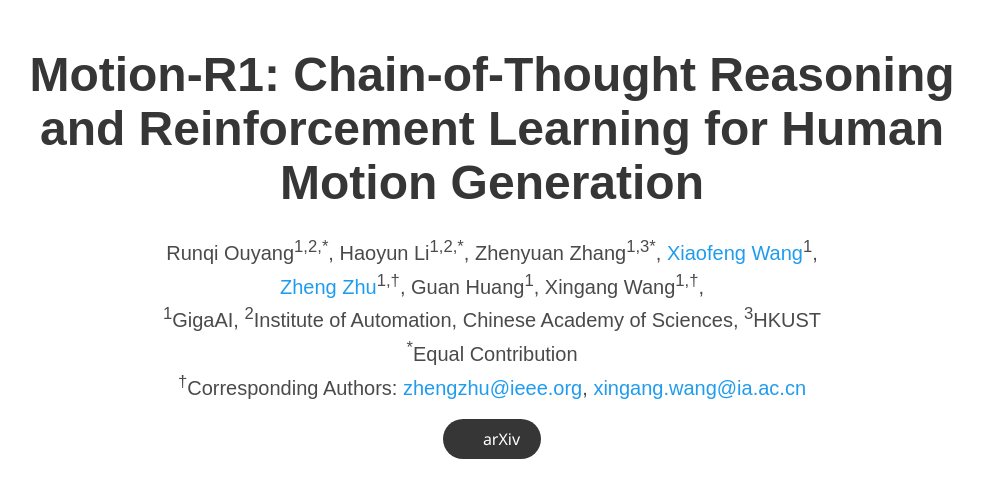
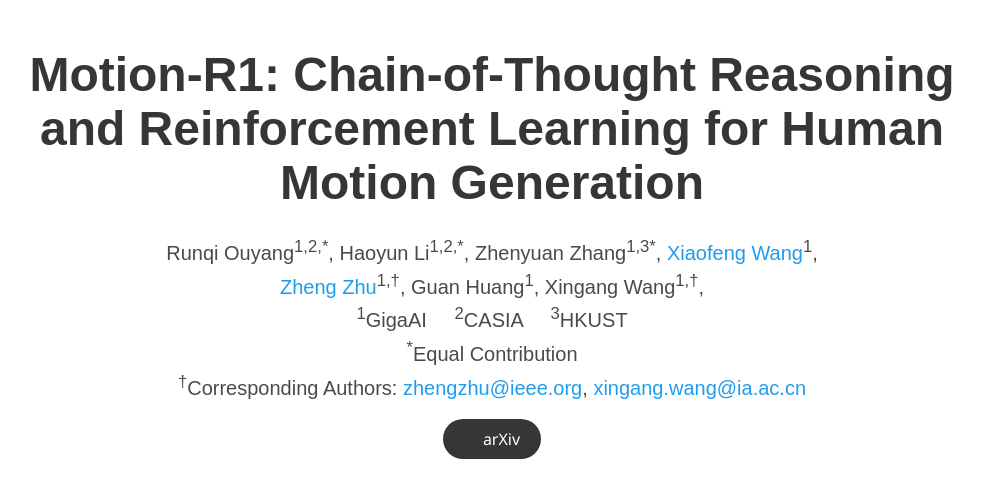
Before and after one commit to Motion-R1/Motion-R1.github.io, a plain HTML site: page index.html in a window 1280 px wide. Shown: the top 502 px of the page, without its empty margins (148-1131 px from the left). Drawn offline with nearby package versions, Linux system fonts and the light colour scheme; some icons are missing; a web font is replaced by a local one.

Commit message:
updatev0.1

```diff
--- a/index.html
+++ b/index.html
@@ -70,7 +70,7 @@
           </div>
 
           <div class="is-size-5 publication-authors">
-            <span class="author-block"><sup>1</sup>GigaAI, <sup>2</sup>Institute of Automation, Chinese Academy of Sciences, <sup>3</sup>HKUST</span>
+            <span class="author-block"><sup>1</sup>GigaAI &nbsp;&nbsp;&nbsp; <sup>2</sup>CASIA &nbsp;&nbsp;&nbsp; <sup>3</sup>HKUST</span>
           </div>
 
           <div class="is-size-5 publication-authors">
```
